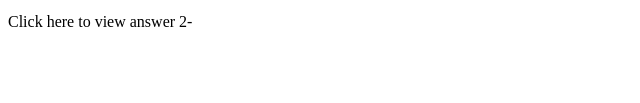
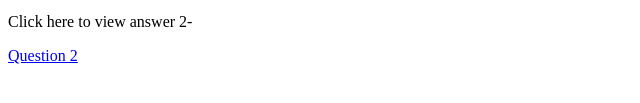
Before and after one commit to rohith121212/wt-activity-3, a plain HTML site: page index.html in a window 1280 px wide. Shown: the part 885-988 px from the top of the page, 0-640 px from the left. Before the commit the page ends 932 px from the top, so only its background shows below. Drawn offline with Linux system fonts and the light colour scheme.

Commit message:
Update index.html

```diff
--- a/index.html
+++ b/index.html
@@ -59,6 +59,6 @@
   </ol>
     </ul>
     <p> Click here to view answer 2- </p>
-    <p><a href=    ">Question 2</a></p>
+    <p><a href="https://rohith121212.github.io/wt-activity-3/Untitled-1">Question 2</a></p>
   </body>
 </html>
```
